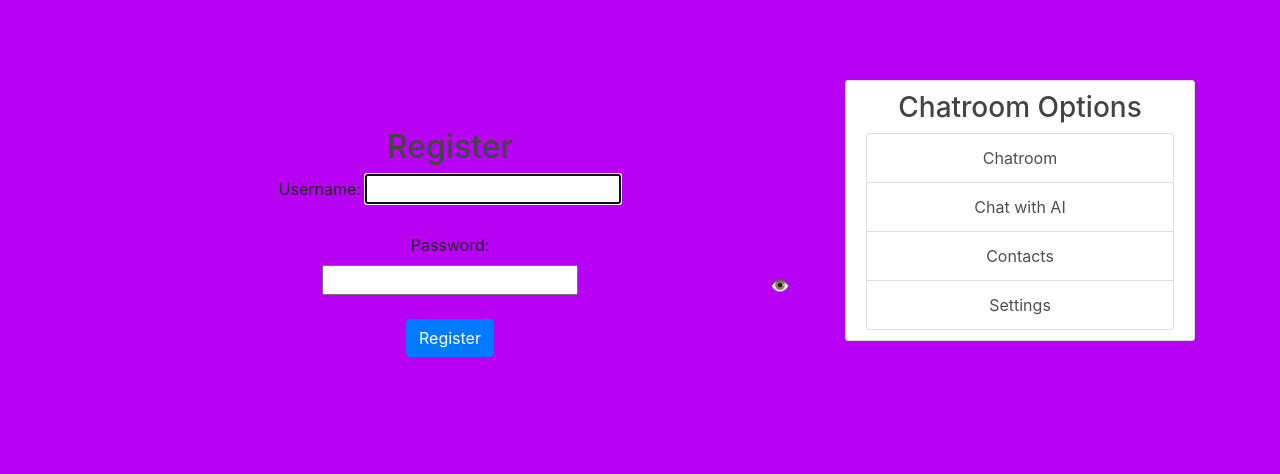
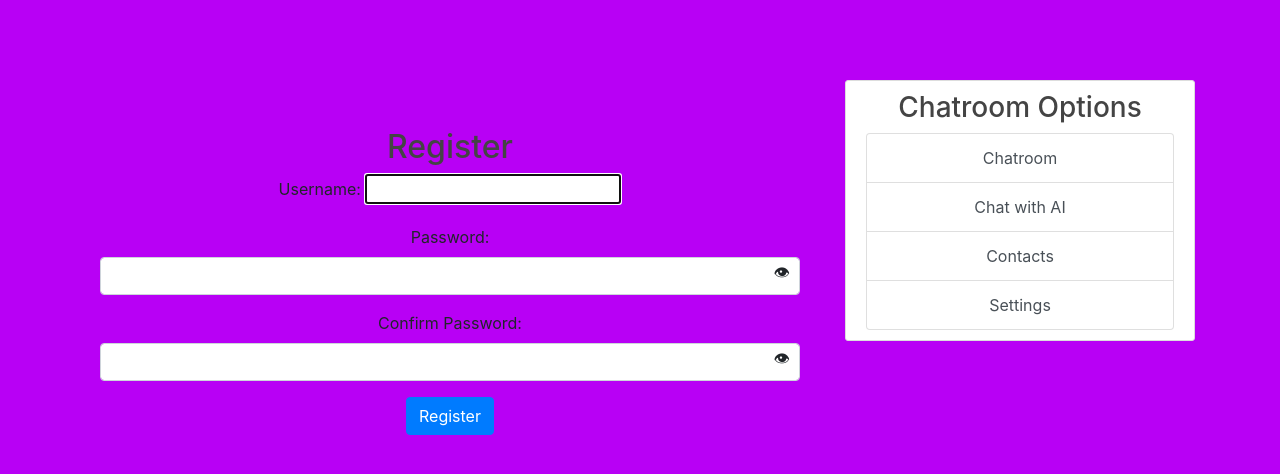
Before and after one commit to GabrielG95/CSE412Final_Project, a Django app: page /register/ in a window 1280 px wide. Shown: the part 48-522 px from the top of the page. Run offline with Django 4.2, Linux system fonts and the light colour scheme; some libraries are stand-ins or nearby versions.

Commit message:
Register now works properly

```diff
--- a/messaging_app/chat/templates/chat/base.html
+++ b/messaging_app/chat/templates/chat/base.html
@@ -45,6 +45,18 @@
                 </div>
             </div>
         </nav>
+        {% if messages %}
+        <div class="container mt-3">
+            {% for message in messages %}
+            <div class="alert alert-success alert-dismissable fade show" role="alert">
+                {{ message }}
+                <button type="button" class="close" data-dismiss="alert" aria-label="Close">
+                    <span aria-hidden="true">&times;</span>
+                </button>
+            </div>
+            {% endfor %}
+        </div>
+        {% endif %}
     </header>
     <main role="main" class="container text-center pt-5">
         <div class="row">
--- a/messaging_app/chat/templates/chat/register.html
+++ b/messaging_app/chat/templates/chat/register.html
@@ -4,27 +4,37 @@
     <h2>Register</h2>
     <form method="post">
         {% csrf_token %}
-        {{ form.username.label_tag }} {{ form.username }}<br><br>
 
-        {{ form.password1.label_tag }}
-        <div style="position: relative;">
-            {{ form.password1 }}
-            <span onclick="togglePassword('id_password1', 'icon1')" style="position: absolute; right: 10px; top: 8px; cursor: pointer;">
-                👁️
-            </span>
-        </div><br>
+        <div class="form-group">
+            {{ form.username.label_tag }}
+            {{ form.username }}
+        </div>
+
+        <div class="form-group position-relative">
+            <label for="id_password1">Password:</label>
+            <input type="password" name="password1" id="id_password1" class="form-control" required>
+            <span class="toggle-password" onclick="togglePasswordVisibility(this, 'id_password1')" style="cursor: pointer; position: absolute; right: 10px; top: 35px">👁</span>
+        </div>
+
+        <div class="form-group position-relative">
+            <label for="id_password2">Confirm Password:</label>
+            <input type="password" name="password2" id="id_password2" class="form-control" required>
+            <span class="toggle-password" onclick="togglePasswordVisibility(this, 'id_password2')" style="cursor: pointer; position: absolute; right: 10px; top: 35px">👁</span>
+        </div>
 
         <button type="submit" class="btn btn-primary">Register</button>
     </form>
 </div>
 
 <script>
-    function togglePassword(fieldId, iconId){
-        const input = document.getElementById(fieldId);
-        if (input.type === "password"){
-            input.type = "text";
+    function togglePasswordVisibility(icon, fieldId){
+        const field = document.getElementById(fieldId);
+        if (field.type === "password"){
+            field.type = "text";
+            icon.textContent = "🙈";
         } else {
-            input.type = "password";
+            field.type = "password";
+            icon.textContent = "👁";
         }
     }
 </script>
--- a/messaging_app/chat/views.py
+++ b/messaging_app/chat/views.py
@@ -1,4 +1,5 @@
 from django.contrib.auth import authenticate, login, logout
+from django.contrib import messages
 from django.http import JsonResponse
 from django.shortcuts import render, redirect
 from .models import User
@@ -83,7 +84,10 @@ def register_view(request):
         if form.is_valid():
             user = form.save()
             login(request, user)
-            return redirect('chatroom')
+            messages.success(request, "Registration complete!")
+            return redirect('chat-home')
+        else:
+            print(form.errors)
     else:
         form = RegisterForm()
     return render(request, "chat/register.html", {'form': form})
```
